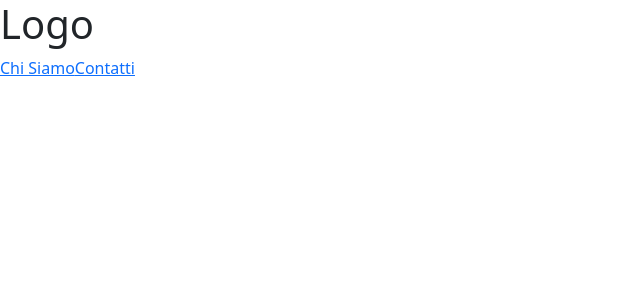
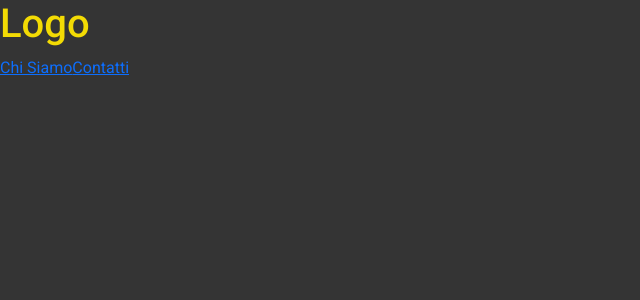
Before and after one commit to StefanHritcu/Cody-Write-Magazine, a React (Vite) app in the folder frontend/: page / in a window 1280 px wide. Shown: the top 300 px of the page, without its empty margins (0-640 px from the left). Built offline with nearby package versions, Linux system fonts and the light colour scheme.

Commit message:
samu-add: "Font Roboto"

```diff
--- a/frontend/index.html
+++ b/frontend/index.html
@@ -4,6 +4,12 @@
     <meta charset="UTF-8" />
     <link rel="icon" type="image" href="./src/assets/images/favicon.png" />
     <meta name="viewport" content="width=device-width, initial-scale=1.0" />
+    <link rel="preconnect" href="https://fonts.googleapis.com" />
+    <link rel="preconnect" href="https://fonts.gstatic.com" crossorigin />
+    <link
+      href="https://fonts.googleapis.com/css2?family=Roboto+Mono:ital,wght@0,100..700;1,100..700&family=Roboto:ital,wght@0,100;0,300;0,400;0,500;0,700;0,900;1,100;1,300;1,400;1,500;1,700;1,900&display=swap"
+      rel="stylesheet"
+    />
     <title>Code Write</title>
   </head>
   <body>
--- a/frontend/src/index.css
+++ b/frontend/src/index.css
@@ -1,19 +1,11 @@
 :root {
-<<<<<<< HEAD
-    --yellow: #f3db04;
-    --black: #242424;
-    --blue: #0275d8;
-}
-
-
-=======
   --primary-color: #242424;   /* Colore principale */
   --shadow-color: #343434;    /* Colore di contrasto del colore principale (colore del body) */
   --secondary-color: #f3db04; /* Colore di contrasto principale (h1, titoli, bottoni, ecc.) */
   --success-color: #f06c2a;   /* Colore d'effetto al click di link/bottoni tramite hover, active, ecc. */
   --danger-color: #dc3545;    /* Colore di errore */
 
-  --font-family-base: 'Arial', sans-serif; /* Da determinare ancora */
+  --font-family-base: "Roboto", system-ui; /* Da determinare ancora */
   --text-color: #ffff;
 }
 
@@ -37,4 +29,3 @@
 .error {
   color: var(--danger-color);
 }
->>>>>>> 20ff88a840510e2997ed3e0b757aab5f6918caf5
```
